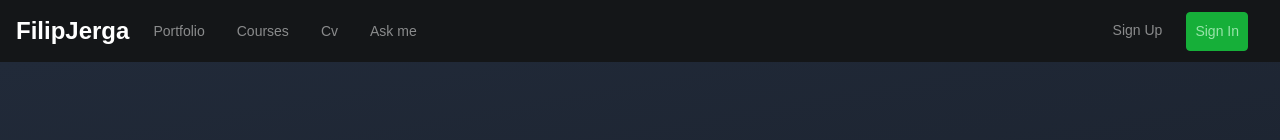
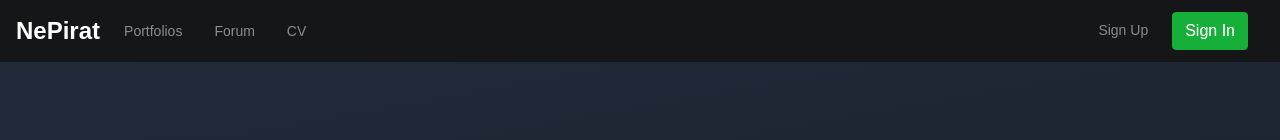
Before and after one commit to webuxmotion/next-cv, a Next.js app: page / in a window 1280 px wide. Shown: the top 140 px of the page. Built offline with nearby package versions, Linux system fonts and the light colour scheme; grey boxes are pictures that could not be loaded.

Commit message:
Navigation to pages

```diff
--- /dev/null
+++ b/components/shared/AppLink.js
@@ -0,0 +1,9 @@
+import Link from "next/link";
+
+const AppLink = ({ children, className, href }) => (
+  <Link href={href}>
+    <a className={className}>{children}</a>
+  </Link>
+);
+
+export default AppLink;
--- /dev/null
+++ b/components/shared/Footer.js
@@ -0,0 +1,9 @@
+const Footer = () => (
+  <footer id="sticky-footer" className="py-4 bg-black text-white-50 py-3">
+    <div className="container text-center">
+      <small>Copyright &copy; Your Website</small>
+    </div>
+  </footer>
+);
+
+export default Footer;
--- a/components/shared/Navbar.js
+++ b/components/shared/Navbar.js
@@ -1,39 +1,27 @@
-const Navbar = () => {
+import { Navbar, Nav } from 'react-bootstrap';
+
+import AppLink from '@/components/shared/AppLink';
+
+const NavbarComponent = () => {
   return (
     <div className="navbar-wrapper">
-      <nav className="navbar navbar-expand-lg navbar-dark fj-mw9">
-        <a className="navbar-brand mr-3 font-weight-bold" href="#">FilipJerga</a>
-        <button className="navbar-toggler" type="button" data-toggle="collapse" data-target="#navbarSupportedContent" aria-controls="navbarSupportedContent" aria-expanded="false" aria-label="Toggle navigation">
-          <span className="navbar-toggler-icon"></span>
-        </button>
-
-        <div className="collapse navbar-collapse" id="navbarSupportedContent">
-          <ul className="navbar-nav">
-            <li className="nav-item mr-3">
-              <a className="nav-link" href="#">Portfolio</a>
-            </li>
-            <li className="nav-item mr-3">
-              <a className="nav-link" href="#">Courses</a>
-            </li>
-            <li className="nav-item mr-3">
-              <a className="nav-link" href="#">Cv</a>
-            </li>
-            <li className="nav-item mr-3">
-              <a className="nav-link" href="#">Ask me</a>
-            </li>
-          </ul>
-          <ul className="navbar-nav ml-auto">
-            <li className="nav-item mr-3">
-              <a className="nav-link" href="#">Sign Up</a>
-            </li>
-            <li className="nav-item mr-3">
-              <a className="nav-link btn btn-success bg-green-2 bright" href="#">Sign In</a>
-            </li>
-          </ul>
-        </div>
-      </nav>
+      <Navbar expand="lg" className="navbar-dark fj-mw9">
+        <AppLink href="/" className="navbar-brand mr-3 font-weight-bold">NePirat</AppLink>
+        <Navbar.Toggle />
+        <Navbar.Collapse>
+          <Nav>
+            <AppLink href="/portfolios" className="nav-link mr-3">Portfolios</AppLink>
+            <AppLink href="/forum/categories" className="nav-link mr-3">Forum</AppLink>
+            <AppLink href="/cv" className="nav-link mr-3">CV</AppLink>
+          </Nav>
+          <Nav className="ml-auto">
+            <AppLink href="/register" className="nav-link mr-3">Sign Up</AppLink>
+            <AppLink href="/login" className="mr-3 btn btn-success bg-green-2 bright">Sign In</AppLink>
+          </Nav>
+        </Navbar.Collapse>
+      </Navbar>
     </div>
   )
 }
 
-export default Navbar;
+export default NavbarComponent;
--- a/package.json
+++ b/package.json
@@ -4,7 +4,7 @@
   "description": "",
   "main": "index.js",
   "scripts": {
-    "dev": "next dev",
+    "dev": "node server/index.js",
     "build": "next build",
     "start": "next start"
   },
@@ -13,8 +13,10 @@
   "license": "ISC",
   "dependencies": {
     "bootstrap": "^4.4.1",
+    "express": "^4.17.1",
     "next": "^10.0.1",
     "react": "^17.0.1",
+    "react-bootstrap": "^1.0.0-beta.16",
     "react-dom": "^17.0.1"
   },
   "devDependencies": {
--- a/pages/_app.js
+++ b/pages/_app.js
@@ -3,27 +3,23 @@
 import '@/styles/index.scss';
 
 import Navbar from "@/components/shared/Navbar";
+import Footer from "@/components/shared/Footer";
 import Hero from "@/components/shared/Hero";
 
 
 const MyApp = ({ Component, pageProps }) => {
+  const isHomePage = () => Component.name === 'Home';
+
   return (
     <div className="portfolio-app">
       <Navbar />
-      {Component.name === 'Home' && <Hero />}
+      {isHomePage() && <Hero />}
       <div className="container">
         <Component {...pageProps} />
       </div>
+      {isHomePage() && <Footer />}
     </div>
   )
 }
 
-MyApp.getInitialProps = async (context) => {
-  const initialProps = App.getInitialProps && await App.getInitialProps(context);
-
-  console.log(initialProps);
-
-  return { pageProps: { appData: 'Hello _App Component', ...initialProps.pageProps } }
-}
-
 export default MyApp;
--- /dev/null
+++ b/pages/cv.js
@@ -0,0 +1,5 @@
+const Cv = () => (
+  <div>CV</div>
+)
+
+export default Cv;
--- a/pages/index.js
+++ b/pages/index.js
@@ -86,13 +86,6 @@
       </div>
     </div>
     {/* REPLIER ENDS */}
-    {/* FOOTER STARTS */}
-    <footer id="sticky-footer" className="py-4 bg-black text-white-50 py-3">
-      <div className="container text-center">
-        <small>Copyright &copy; Your Website</small>
-      </div>
-    </footer>
-    {/* FOOTER ENDS */}
   </>
 )
 
--- /dev/null
+++ b/pages/register.js
@@ -0,0 +1,5 @@
+const Register = () => (
+  <div>Register</div>
+)
+
+export default Register;
```
Also changed, not shown: 2 other files (tests, documents, lock files or other folders).
